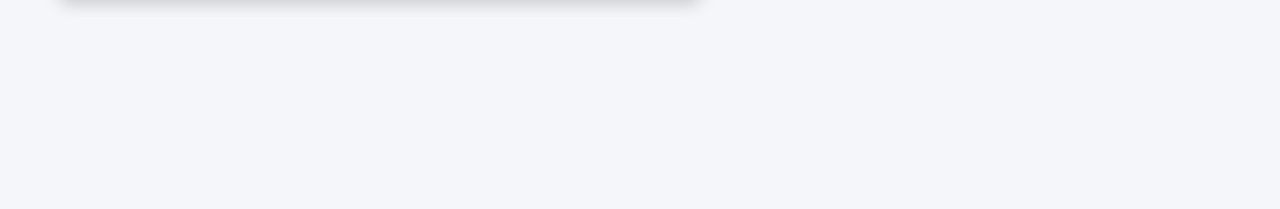
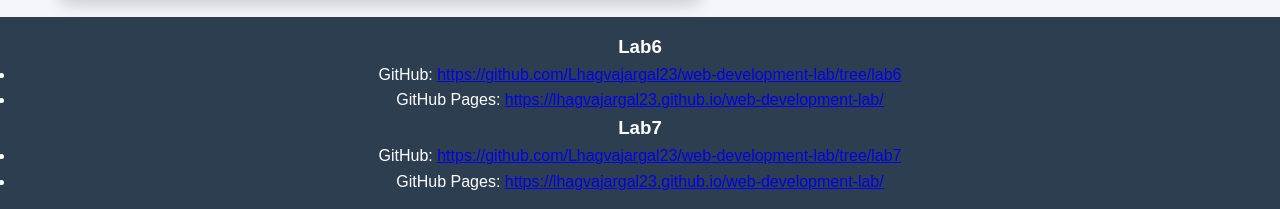
Before and after one commit to Lhagvajargal23/web-development-lab, a website: page index.html in a window 1280 px wide. Shown: the part 1468-1677 px from the top of the page. Before the commit the page ends 1485 px from the top, so only its background shows below. Drawn offline with Linux system fonts and the light colour scheme.

Commit message:
Fix footer links for Lab 6 and Lab 7

```diff
--- a/index.html
+++ b/index.html
@@ -126,3 +126,23 @@
     </aside>
 
   </div>
+
+  <!-- Footer Section -->
+  <footer id="footer" class="footer">
+    <div class="footer-links">
+      <h3>Lab6</h3>
+      <ul>
+        <li>GitHub: <a href="https://github.com/Lhagvajargal23/web-development-lab/tree/lab6" target="_blank">https://github.com/Lhagvajargal23/web-development-lab/tree/lab6</a></li>
+        <li>GitHub Pages: <a href="https://lhagvajargal23.github.io/web-development-lab/" target="_blank">https://lhagvajargal23.github.io/web-development-lab/</a></li>
+      </ul>
+
+      <h3>Lab7</h3>
+      <ul>
+        <li>GitHub: <a href="https://github.com/Lhagvajargal23/web-development-lab/tree/lab7" target="_blank">https://github.com/Lhagvajargal23/web-development-lab/tree/lab7</a></li>
+        <li>GitHub Pages: <a href="https://lhagvajargal23.github.io/web-development-lab/" target="_blank">https://lhagvajargal23.github.io/web-development-lab/</a></li>
+      </ul>
+    </div>
+  </footer>
+
+</body>
+</html>
```
